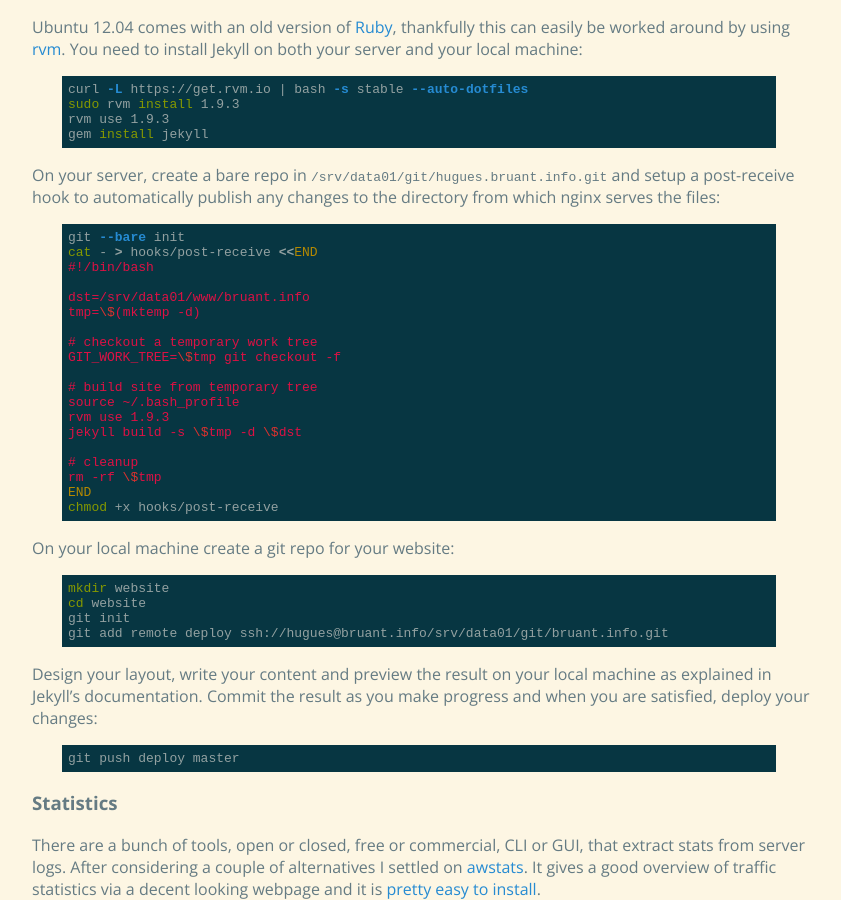
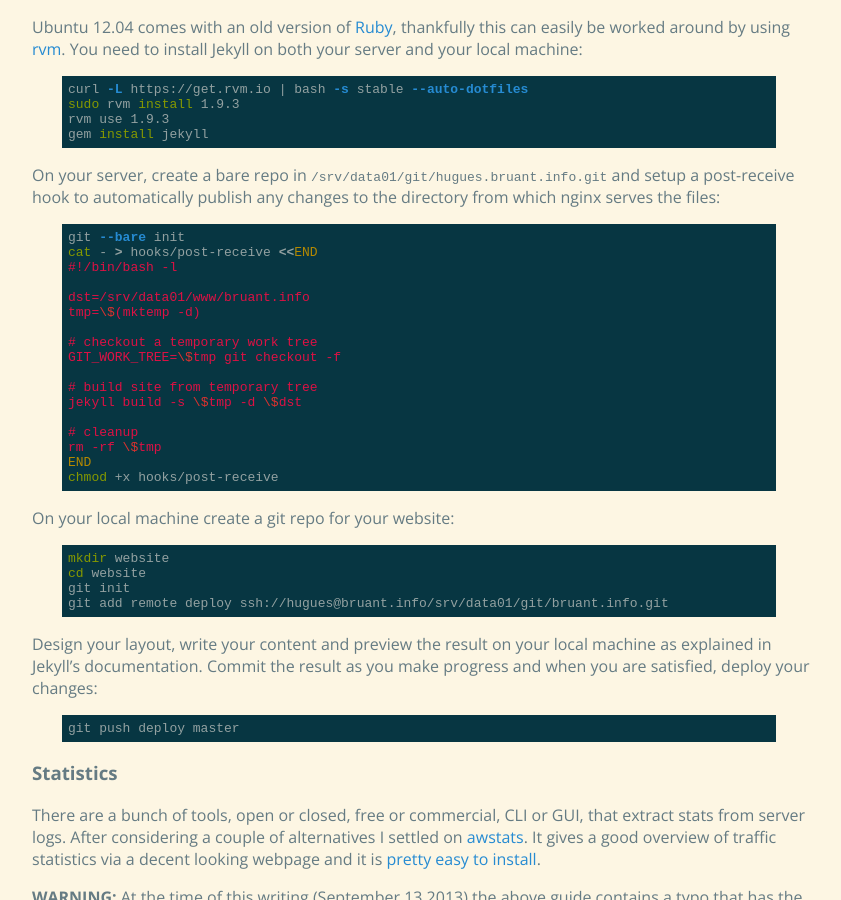
Before and after one commit to huguesb/bruant.info, a Jekyll site: the page built from pages/vps.md, in a window 1280 px wide and 900 px high, scrolled down 8800 px. Shown: the whole window, without its empty margins (218-1059 px from the left). Built offline with Jekyll 4.4.1, drawn with Linux system fonts in a browser that asks for light colours; Markdown is read by kramdown in place of the engine named in the settings.

```diff
--- a/pages/vps.md
+++ b/pages/vps.md
@@ -589,7 +589,7 @@ directory from which nginx serves the files:
 {%highlight bash%}
 git --bare init
 cat - > hooks/post-receive <<END
-#!/bin/bash
+#!/bin/bash -l
 
 dst=/srv/data01/www/bruant.info
 tmp=\$(mktemp -d)
@@ -598,8 +598,6 @@ tmp=\$(mktemp -d)
 GIT_WORK_TREE=\$tmp git checkout -f
 
 # build site from temporary tree
-source ~/.bash_profile
-rvm use 1.9.3
 jekyll build -s \$tmp -d \$dst
 
 # cleanup
@@ -632,7 +630,7 @@ git push deploy master
 
 There are a bunch of tools, open or closed, free or commercial, CLI or GUI, that
 extract stats from server logs. After considering a couple of alternatives I settled
-on [awstats](awstats.org). It gives a good overview of traffic statistics via a
+on [awstats](http://awstats.org). It gives a good overview of traffic statistics via a
 decent looking webpage  and it is [pretty easy to install](http://kamisama.me/2013/03/20/install-configure-and-protect-awstats-for-multiple-nginx-vhost-on-debian).
 
 **WARNING:** At the time of this writing (September 13 2013) the above guide contains
```
